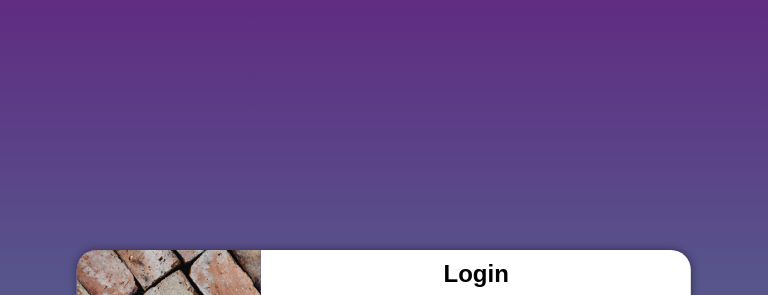
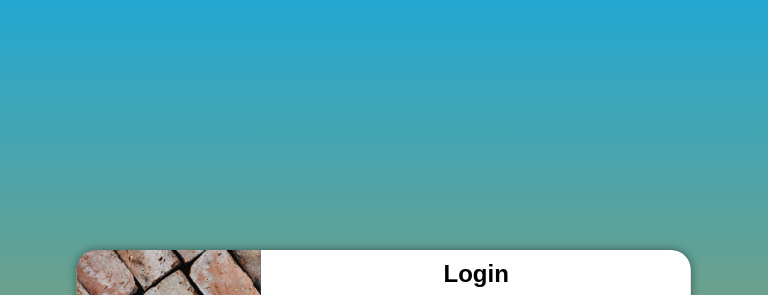
Before and after one commit to Gustaocta/projeto-login, a plain HTML site: page index.html in a window 768 px wide. Shown: the top 295 px of the page. Drawn offline with nearby package versions, Linux system fonts and the light colour scheme.

Commit message:
Update media-query.css

```diff
--- a/estilos/media-query.css
+++ b/estilos/media-query.css
@@ -9,7 +9,7 @@
 @media screen and (min-width: 768px) and (max-width: 992px) {
 
     body {
-       background-image: linear-gradient(to top, #49a09d, #5f2c82);
+       background-image: linear-gradient(to top, #E99415, #23A8D2);
     }
 
     #login {
```
